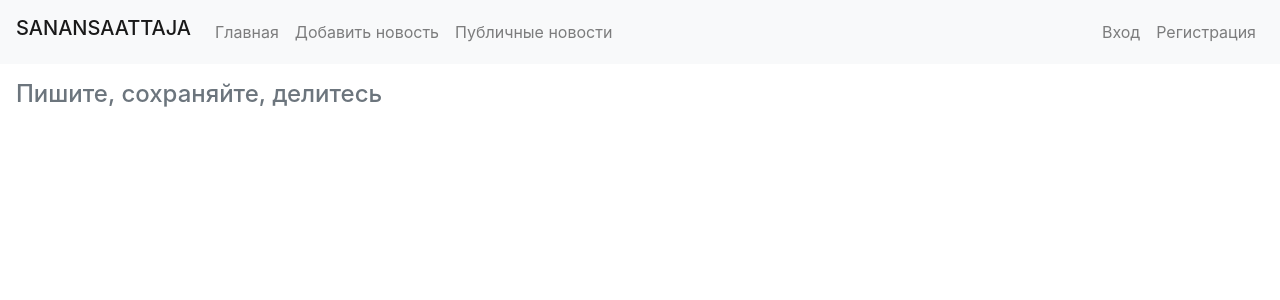
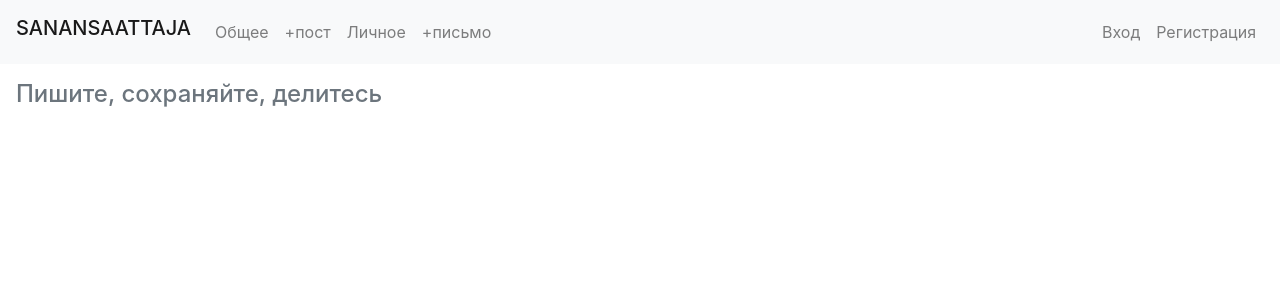
Before and after one commit to KEZKA/YL-WEB-PROJECT, a Flask app: page / in a window 1280 px wide. Shown: the top 300 px of the page. Run offline with Flask 2, Linux system fonts and the light colour scheme; some libraries are stand-ins or nearby versions.

Commit message:
Edit base.html

```diff
--- a/sanansaattaja/website/application.py
+++ b/sanansaattaja/website/application.py
@@ -25,6 +25,14 @@ def load_user(user_id):
 @app.route('/')
 def index():
     return render_template('base.html')
+
+@app.route('/addpost')
+def index():
+    return render_template('post.html')
+
+@app.route('/addmessage')
+def index():
+    return render_template('message.html')
 
 
 @app.route('/login', methods=['GET', 'POST'])
--- a/sanansaattaja/website/templates/base.html
+++ b/sanansaattaja/website/templates/base.html
@@ -15,13 +15,16 @@
         <div class="collapse navbar-collapse">
             <ul class="navbar-nav mr-auto">
                 <li class="nav-item">
-                    <a class="nav-link" href='/'>Главная</a>
+                    <a class="nav-link" href='/'>Общее</a>
                 </li>
                 <li class="nav-item">
-                    <a class="nav-link" href='/news'>Добавить новость</a>
+                    <a class="nav-link" href='/news'>+пост</a>
                 </li>
                 <li class="nav-item">
-                    <a class="nav-link" href='/news/public'>Публичные новости</a>
+                    <a class="nav-link" href='/news/public'>Личное</a>
+                </li>
+                <li class="nav-item">
+                    <a class="nav-link" href='/news/public'>+письмо</a>
                 </li>
             </ul>
             <ul class="navbar-nav ml-auto">
```
